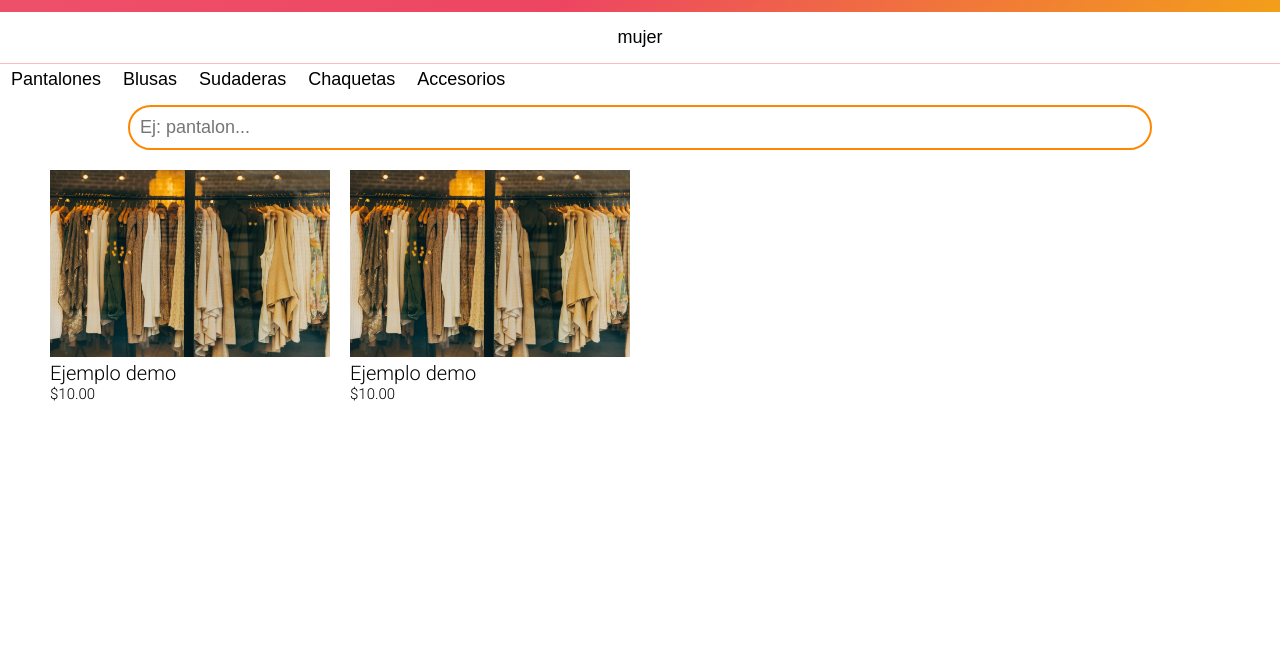
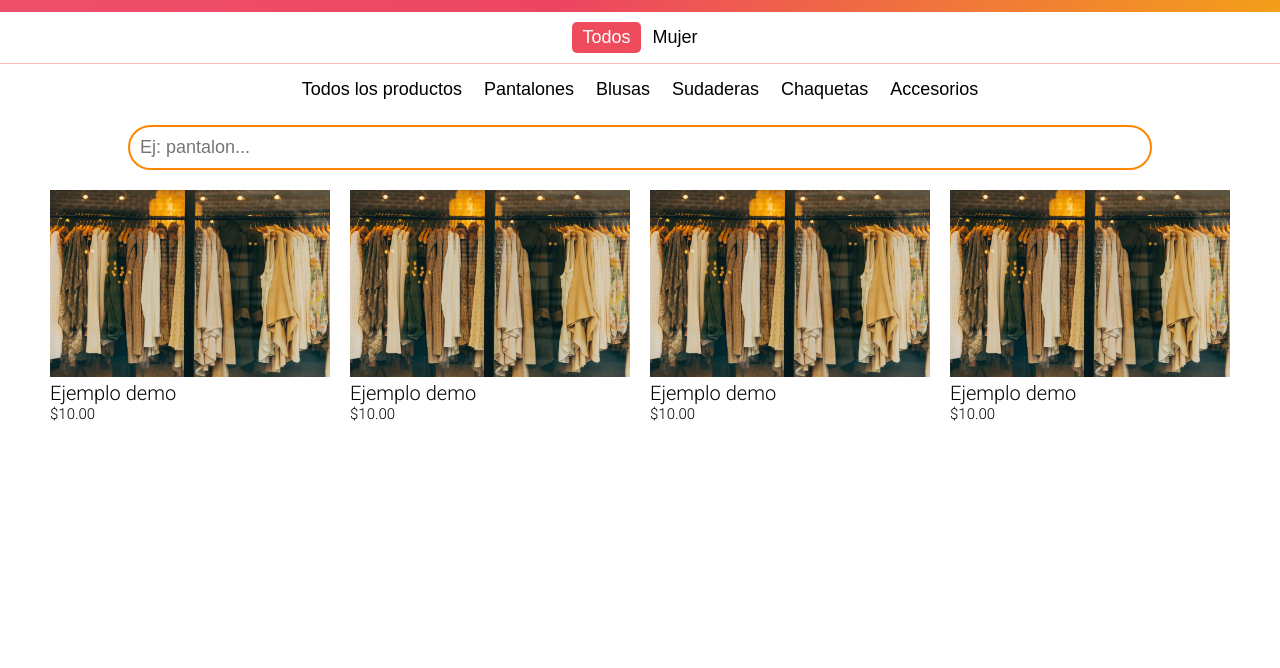
Before and after one commit to Yariel04/store, a plain HTML site: page index.html in a window 1280 px wide. Shown: the part 47-715 px from the top of the page. Drawn offline with nearby package versions, Linux system fonts and the light colour scheme.

Commit message:
Cambios 30/09/2024

```diff
--- a/estilos.css
+++ b/estilos.css
@@ -300,10 +300,13 @@ li{
 }
 
 .seccion-categorias{
-    display: ruby;
-    /* justify-content: center; */
-    /* margin: 3rem 0; */
+    display: flex;
+    align-items: center;
+    justify-content: center;
+    width: 100%;
+    padding: 10px 0px;
 }
+
 .seccion-categorias-globales{
     display: flex;
     align-items: center;
@@ -346,6 +349,15 @@ li{
 }
 
 @media(max-width:768px){
+    .seccion-categorias{
+         display: grid;
+         grid-template-columns: repeat(4,1fr);
+         /* justify-content: center; */
+         /* margin: 3rem 0; */
+     }
+ }
+
+@media(max-width:768px){
     .imagen-nosotros img{
        margin-top: 2rem;
     }
--- a/imports/utils.mjs
+++ b/imports/utils.mjs
@@ -102,7 +102,10 @@ if (json.father) {
 };
 
 export const categorias = {
-    mujer: {
+    Todos : {
+        Todos : "Todos los productos"
+    },
+    Mujer: {
         pantalones: "Pantalones",
         blusas: "Blusas",
         sudaderas: "Sudaderas",
@@ -130,6 +133,24 @@ export const productos = {
             identfier: "",
         },
     ],
+    blusas : [
+        {
+            productos: "Ejemplo demo",
+            piezas: "",
+            talla: "",
+            precio: "$10.00",
+            img: ["img/ropa.jpg", "img/chicle.jpg"],
+            identfier: "",
+        },
+        {
+            productos: "Ejemplo demo",
+            piezas: "",
+            talla: "",
+            precio: "$10.00",
+            img: ["img/ropa.jpg", "img/chicle.jpg"],
+            identfier: "",
+        },
+    ]
 };
 
 export const informacion = {
@@ -205,11 +226,7 @@ export const plantilla = {
     },
     productos: (data) => {
         if (data.father) {
-        var div_all = creator(
-            data.father,
-            "div",
-            `seccion-producto${data.identfier} search-lines`
-        );
+        var div_all = creator(data.father,"div",`seccion-producto${data.identfier} search-lines`);
         div_all.setAttribute("style", "margin-bottom:10px;");
         var seccion = creator(div_all, "div", "seccion-incluida");
 
@@ -230,9 +247,7 @@ export const plantilla = {
             var div_all = creator(data.father, "div");
             div_all.innerHTML = `<button type="button" class="btn-categorias click-to-select-categorias click-to-select-categorias${data.code}" code_global="${data.code_global}" code="${data.code}">${data.nombre}</button>`;
 
-            var clickselectcategorias = document.querySelector(
-                `.click-to-select-categorias${data.code}`
-            );
+            var clickselectcategorias = document.querySelector(`.click-to-select-categorias${data.code}`);
             if (clickselectcategorias) {
                 clickselectcategorias.addEventListener("click", function () {
                     document.querySelectorAll(".click-to-select-categorias").forEach((each_selected) => {
@@ -246,12 +261,20 @@ export const plantilla = {
                     });
                 });
             }
+
+            if(data.code_global === "Todos"){
+                actions.build_productos({
+                    father: data.father_producto,
+                    prod: "Todos",
+                    prod_global: "Todos",
+                });
+            }
         }
     },
     categorias_globales: (data) => {
         if (data.father) {
         var div_all = creator(data.father, "div");
-        div_all.innerHTML = `<button type="button" class="btn-categorias click-to-select-categorias-globales" code="${data.code}">${data.nombre}</button>`;
+        div_all.innerHTML = `<button type="button" class="btn-categorias click-to-select-categorias-globales ${data.code === "Todos" ? 'btn-categorias-selected' : ''}" code="${data.code}">${data.nombre}</button>`;
         }
     },
 };
@@ -260,6 +283,30 @@ export const actions = {
     build_productos : (json)=>{
         json.father.innerHTML = ``;
         if (json.father && json.prod) {
+            switch(json.prod){
+                case'Todos':
+                    Object.keys(productos).forEach((each_prod, index) => {
+                        Object.keys(productos[each_prod]).forEach((each_all,idx)=>{
+                            let res_prod = productos[each_prod][each_all];
+                            plantilla.productos({
+                                father: json.father,
+                                productos: res_prod.productos,
+                                piezas: res_prod.piezas,
+                                talla: res_prod.talla,
+                                precio: res_prod.precio,
+                                img: res_prod.img[0],
+                                identfier: index,
+                            });
+
+                            carrousel({
+                                father: document.querySelector(`.imagen-incluida${index}`),
+                                array_img: res_prod.img,
+                            });
+                        })
+                    });
+                break;
+                default:
+                    if(productos[`${json.prod}`]){
                         Object.keys(productos[`${json.prod}`]).forEach((each_prod, index) => {
                             let res_prod = productos[`${json.prod}`][each_prod];
                             plantilla.productos({
@@ -277,6 +324,11 @@ export const actions = {
                                 array_img: res_prod.img,
                             });
                         });
+                    }else{
+                        json.father.innerHTML = `<div style="display:flex; align-items:center;">No se encontraron resultados <img style="width:20px;" src="img/notfound.png"></img></div>`
+                    }
+                break;
+            }
             search_products();
         }
     }
--- a/index.js
+++ b/index.js
@@ -20,7 +20,7 @@ if (titles) {
   });
 }
 
-if (contenido_categorias) {
+if(contenido_categorias) {
   if (contenido_categorias_globales) {
     Object.keys(categorias).forEach((each_cat) => {
       let res_cat = categorias[each_cat];
@@ -43,9 +43,7 @@ if (contenido_categorias) {
     });
   }
 
-  var clickselectcategorias_globales = document.querySelectorAll(
-    ".click-to-select-categorias-globales"
-  );
+  var clickselectcategorias_globales = document.querySelectorAll( ".click-to-select-categorias-globales");
   if (clickselectcategorias_globales) {
     clickselectcategorias_globales.forEach((each_click) => {
       each_click.addEventListener("click", function () {
@@ -54,8 +52,23 @@ if (contenido_categorias) {
         });
         this.classList.add("btn-categorias-selected");
         contenido_categorias.innerHTML = "";
-        Object.keys(categorias[this.getAttribute("code")]).forEach(
-          (each_cat_int) => {
+        switch(this.getAttribute("code")){
+          case'Todos':
+            Object.keys(categorias).forEach((each_cat) => {
+              let res_cat = categorias[each_cat];
+              Object.keys(res_cat).forEach((each_cat_int) => {
+                plantilla.categorias({
+                  father: contenido_categorias,
+                  father_producto : contenido_producto,
+                  code: each_cat_int,
+                  nombre: res_cat[each_cat_int],
+                  code_global: each_cat,
+                });
+              });
+            });
+          break;
+          default:
+              Object.keys(categorias[this.getAttribute("code")]).forEach((each_cat_int) => {
                 plantilla.categorias({
                   father: contenido_categorias,
                   father_producto : contenido_producto,
@@ -63,8 +76,9 @@ if (contenido_categorias) {
                   nombre: categorias[this.getAttribute("code")][each_cat_int],
                   code_global: this.getAttribute("code"),
                 });
+              });
+          break;
         }
-        );
       });
     });
   }
@@ -73,8 +87,8 @@ if (contenido_categorias) {
 if(contenido_producto) {
   actions.build_productos({
     father: contenido_producto,
-    prod: "pantalones",
-    prod_global: "mujer",
+    prod: "Todos",
+    prod_global: "Todos",
   });
 }
 
```
Also changed, not shown: img/notfound.png (added). Lines whose indentation alone changed are shown as unchanged.
